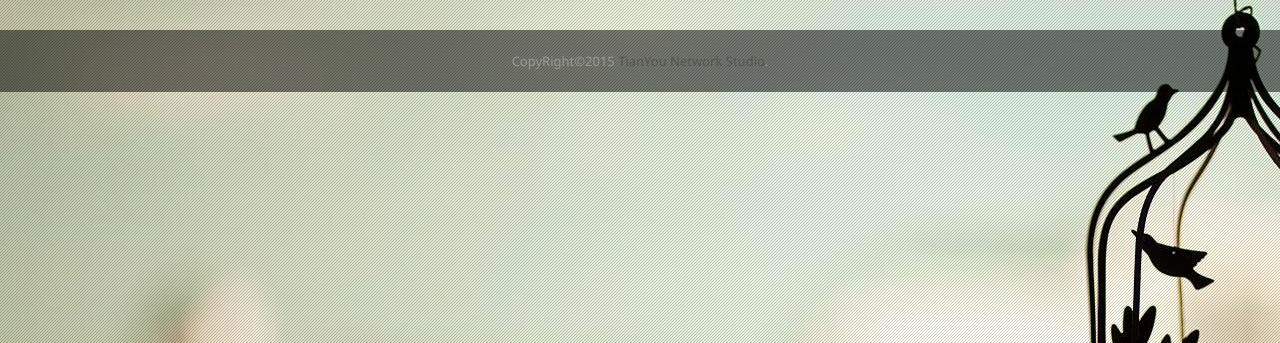
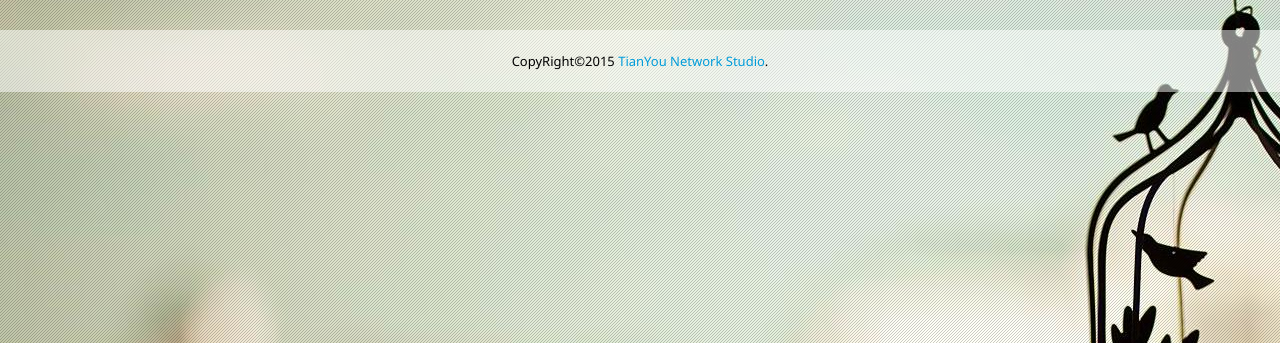
Before and after one commit to mutoe/tytimeline, a PHP site: page /DbName/Application/Home/View/Common/base.html in a window 1280 px wide. Shown: the part 77-420 px from the top of the page. Run offline with PHP 8.4, Linux system fonts and the light colour scheme; some web fonts are replaced.

Commit message:
修复了footer视觉样式

```diff
--- a/Application/Home/View/Common/base.html
+++ b/Application/Home/View/Common/base.html
@@ -104,7 +104,7 @@
 <block name="footer">
 <footer data-am-widget="footer" class="am-footer am-footer-default" data-am-footer style="margin-top: 3rem;">
   <div class="am-footer-miscs">
-    <p>CopyRight©2015 <a href="http://ty.cqjtu.edu.cn/story/" title="天佑工作室" target="_blank" class="">TianYou Network Studio</a>.</p>
+    <p class="footer-text">CopyRight©2015 <a class="footer-link" href="http://ty.cqjtu.edu.cn/story/" title="天佑工作室" target="_blank" class="">TianYou Network Studio</a>.</p>
     <!--<p>京ICP备13033158</p>-->
   </div>
 </footer>
--- a/Application/Home/View/Tag/index.html
+++ b/Application/Home/View/Tag/index.html
@@ -3,7 +3,6 @@
 <block name='css'>
 <style type="text/css">
 	ul.am-thumbnails > li > .media {height: 200px;overflow: hidden;}
-	body{background-image: url(__PUBLIC__/img/tag.png);}
 </style>
 </block>
 
--- a/Public/css/app.less
+++ b/Public/css/app.less
@@ -5,7 +5,13 @@ html{
 	overflow-x: hidden;
 }
 footer{
-    background-color: rgba(0,0,0,0.5) !important;
+    background-color: rgba(255,255,255,0.5) !important;
+    .footer-text{
+        color: black;
+    }
+    .footer-link{
+        color: #009CDA;
+    }
 }
 body{
     background:
@@ -29,7 +35,7 @@ body{
         .author{
             max-width: 18rem;
             padding-left: 0.8rem;padding-bottom: 0.8rem;padding-top: 0.8rem;
-            font-size: 1.2rem;
+            font-size: 1.3rem;
         }
         .tool-bar{
             position: absolute;right: 0.8rem;top: 0.3rem;
@@ -46,8 +52,8 @@ body{
             }
         }
         .detail{
-            padding: 0.4rem;padding-bottom: 0;
-            font-size: 1.5rem;
+            padding-top: 0.4rem;padding-bottom: 0;padding-left: 1rem;
+            font-size: 1.2rem;
         }
     }
 }
```
Also changed, not shown: Application/Home/View/Index/index.html (+0 -14 lines), Public/css/app.css, README.md.
